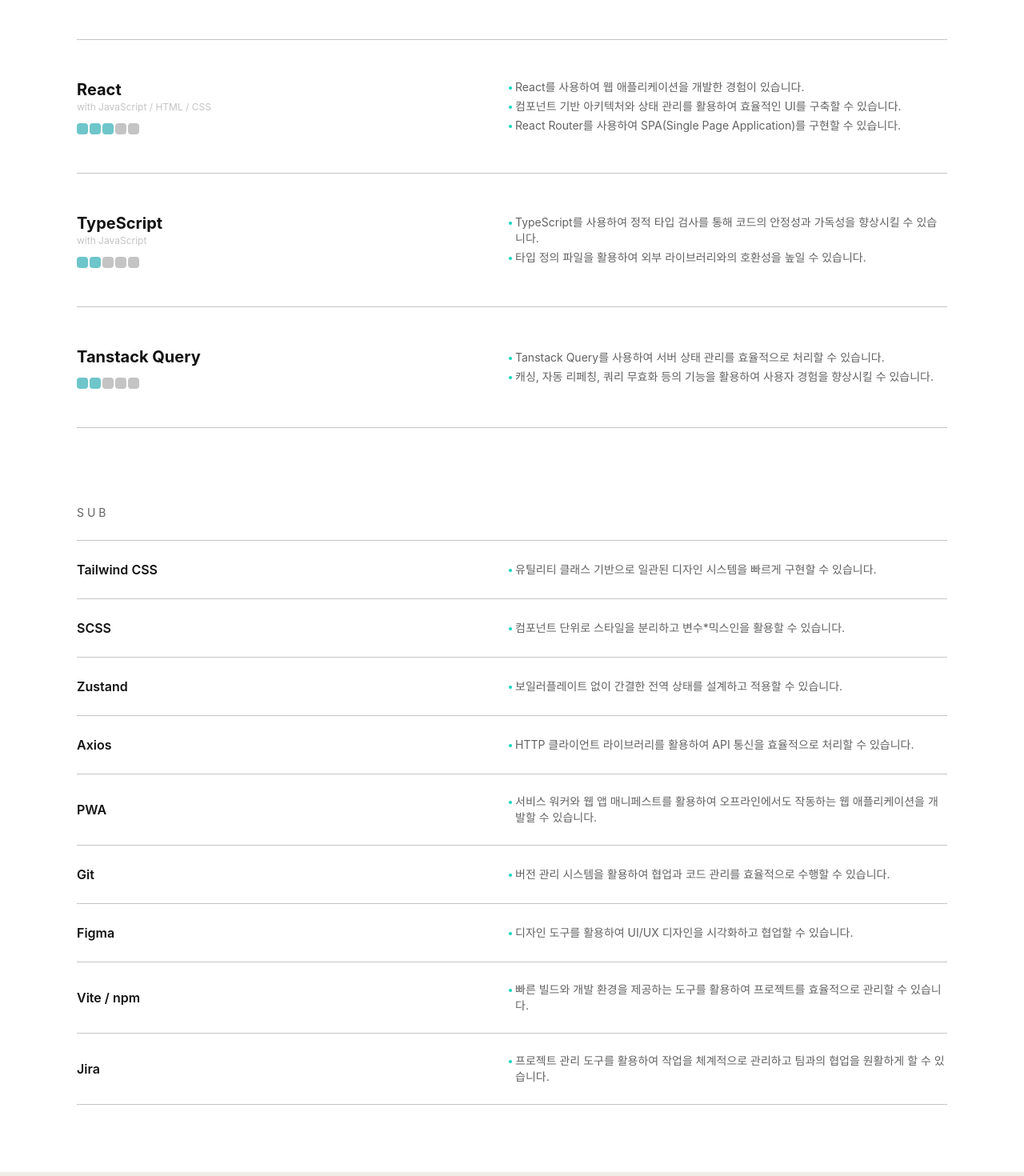
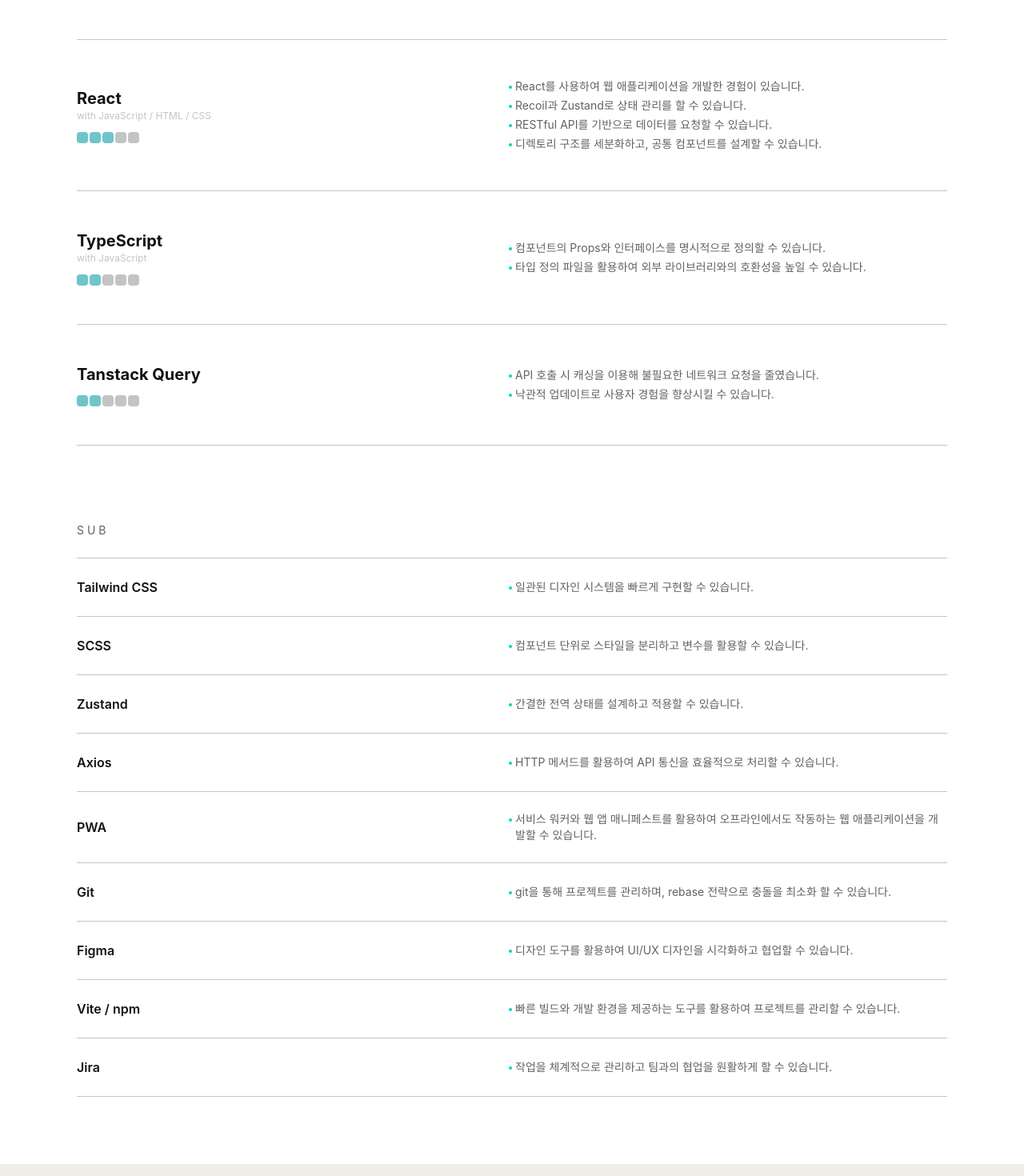
Before and after one commit to Lycirrus/Lycirrus.github.io, a React app: page / in a window 1280 px wide. Shown: the part 1700-3170 px from the top of the page at 80% size. Built offline with nearby package versions, Linux system fonts and the light colour scheme; the HTML template or start-up script is replaced by a standard one; a web font is replaced by a local one.

Commit message:
fix stack description

```diff
--- a/src/components/stack/StackMain.tsx
+++ b/src/components/stack/StackMain.tsx
@@ -7,8 +7,9 @@
     star: 3,
     descriptions: [
       "React를 사용하여 웹 애플리케이션을 개발한 경험이 있습니다.",
-      "컴포넌트 기반 아키텍처와 상태 관리를 활용하여 효율적인 UI를 구축할 수 있습니다.",
-      "React Router를 사용하여 SPA(Single Page Application)를 구현할 수 있습니다."
+      "Recoil과 Zustand로 상태 관리를 할 수 있습니다.",
+      "RESTful API를 기반으로 데이터를 요청할 수 있습니다.",
+      "디렉토리 구조를 세분화하고, 공통 컴포넌트를 설계할 수 있습니다."
     ]
   },
   {
@@ -16,7 +17,7 @@
     annotation: "with JavaScript",
     star: 2,
     descriptions: [
-      "TypeScript를 사용하여 정적 타입 검사를 통해 코드의 안정성과 가독성을 향상시킬 수 있습니다.",
+      "컴포넌트의 Props와 인터페이스를 명시적으로 정의할 수 있습니다.",
       "타입 정의 파일을 활용하여 외부 라이브러리와의 호환성을 높일 수 있습니다."
     ]
   },
@@ -25,8 +26,8 @@
     annotation: "",
     star: 2,
     descriptions: [
-      "Tanstack Query를 사용하여 서버 상태 관리를 효율적으로 처리할 수 있습니다.",
-      "캐싱, 자동 리페칭, 쿼리 무효화 등의 기능을 활용하여 사용자 경험을 향상시킬 수 있습니다."
+      "API 호출 시 캐싱을 이용해 불필요한 네트워크 요청을 줄였습니다.",
+      "낙관적 업데이트로 사용자 경험을 향상시킬 수 있습니다."
     ]
   },
 ]
--- a/src/components/stack/StackSub.tsx
+++ b/src/components/stack/StackSub.tsx
@@ -1,13 +1,13 @@
 const subStacks = [
-  { name: "Tailwind CSS", description: "유틸리티 클래스 기반으로 일관된 디자인 시스템을 빠르게 구현할 수 있습니다."},
-  { name: "SCSS", description: "컴포넌트 단위로 스타일을 분리하고 변수*믹스인을 활용할 수 있습니다."},
-  { name: "Zustand", description: "보일러플레이트 없이 간결한 전역 상태를 설계하고 적용할 수 있습니다."},
-  { name: "Axios", description: "HTTP 클라이언트 라이브러리를 활용하여 API 통신을 효율적으로 처리할 수 있습니다."},
+  { name: "Tailwind CSS", description: "일관된 디자인 시스템을 빠르게 구현할 수 있습니다."},
+  { name: "SCSS", description: "컴포넌트 단위로 스타일을 분리하고 변수를 활용할 수 있습니다."},
+  { name: "Zustand", description: "간결한 전역 상태를 설계하고 적용할 수 있습니다."},
+  { name: "Axios", description: "HTTP 메서드를 활용하여 API 통신을 효율적으로 처리할 수 있습니다."},
   { name: "PWA", description: "서비스 워커와 웹 앱 매니페스트를 활용하여 오프라인에서도 작동하는 웹 애플리케이션을 개발할 수 있습니다."},
-  { name: "Git", description: "버전 관리 시스템을 활용하여 협업과 코드 관리를 효율적으로 수행할 수 있습니다."},
+  { name: "Git", description: "git을 통해 프로젝트를 관리하며, rebase 전략으로 충돌을 최소화 할 수 있습니다."},
   { name: "Figma", description: "디자인 도구를 활용하여 UI/UX 디자인을 시각화하고 협업할 수 있습니다."},
-  { name: "Vite / npm", description: "빠른 빌드와 개발 환경을 제공하는 도구를 활용하여 프로젝트를 효율적으로 관리할 수 있습니다."},
-  { name: "Jira", description: "프로젝트 관리 도구를 활용하여 작업을 체계적으로 관리하고 팀과의 협업을 원활하게 할 수 있습니다."},
+  { name: "Vite / npm", description: "빠른 빌드와 개발 환경을 제공하는 도구를 활용하여 프로젝트를 관리할 수 있습니다."},
+  { name: "Jira", description: "작업을 체계적으로 관리하고 팀과의 협업을 원활하게 할 수 있습니다."},
 ]
 
 const StackSub = () => {
```
